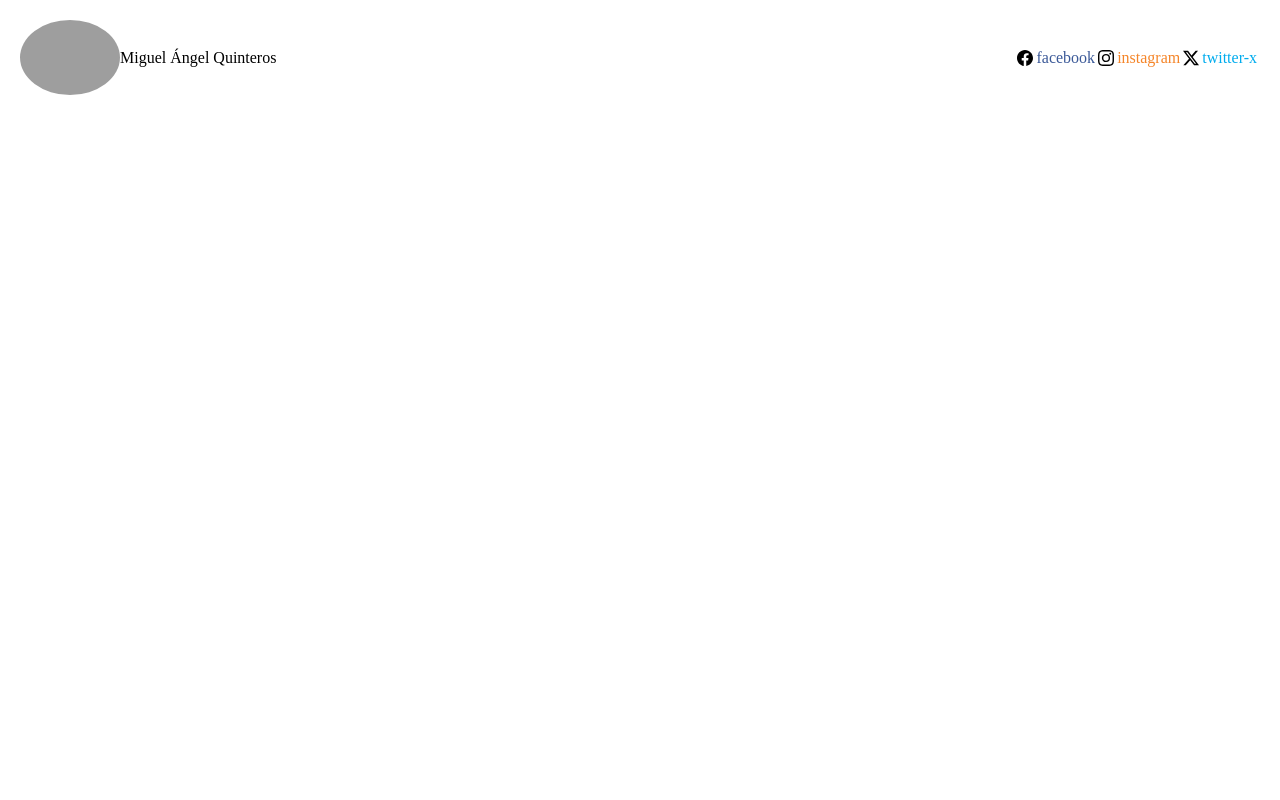
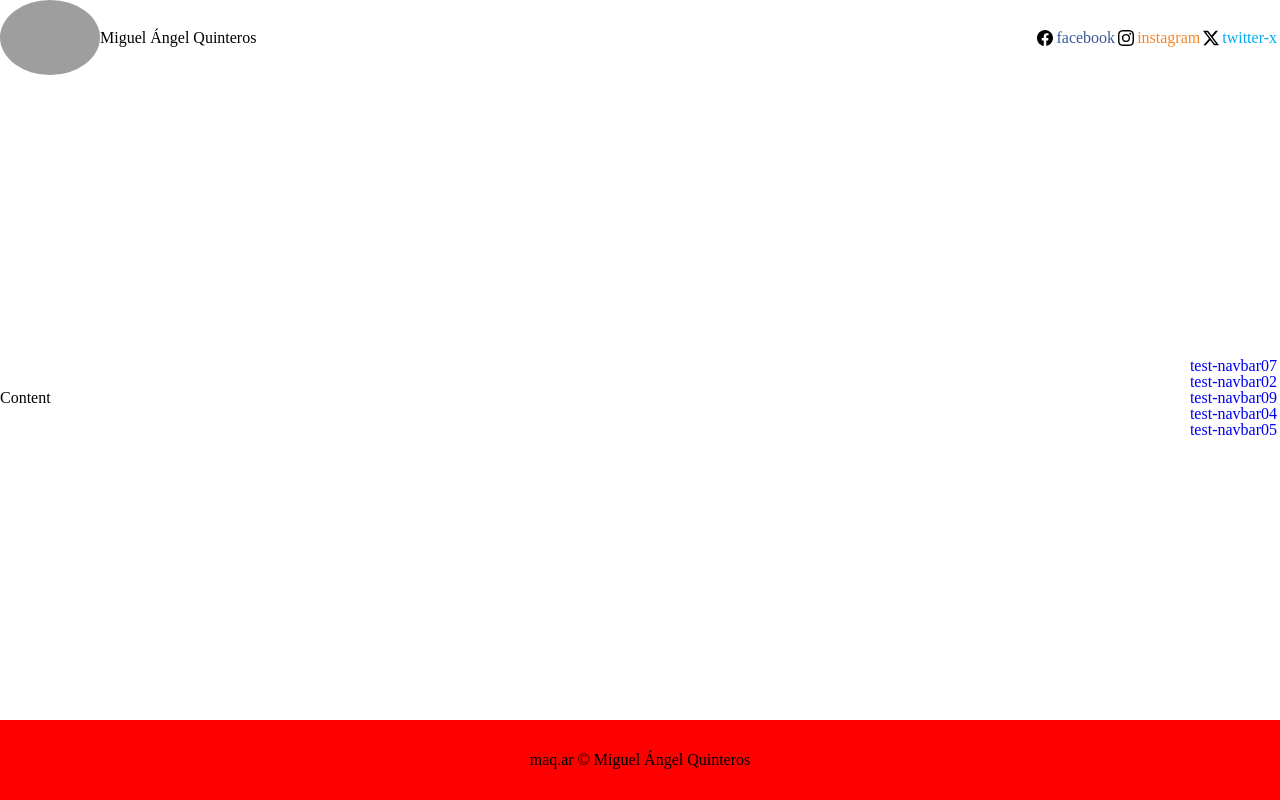
Before and after one commit to maq-miguel-quinteros/maq.ar, a React (Vite) app: page / in a window 1280 px wide. Built offline with nearby package versions, Linux system fonts and the light colour scheme; grey boxes are pictures that could not be loaded.

Commit message:
create footer

```diff
--- a/src/GlobalStyle.jsx
+++ b/src/GlobalStyle.jsx
@@ -1,9 +1,6 @@
 import {createGlobalStyle} from 'styled-components';
 
 export const GlobalStyle = createGlobalStyle `
-    body {
-        padding: 20px;
-    }
     a {
         text-decoration: none;
     }
--- a/src/components/atoms/Anchor.jsx
+++ b/src/components/atoms/Anchor.jsx
@@ -27,7 +27,6 @@ const AStyled = styled.a `
 `;
 
 export const Anchor = ({variant ,href, text}) => {
-    console.log(variant)
 
     return (
         <>
--- /dev/null
+++ b/src/components/molecules/Footer.jsx
@@ -0,0 +1,22 @@
+import styled from 'styled-components';
+
+const FooterStyled = styled.footer `
+    display: flex;
+    align-items: center;
+    justify-content: center;
+
+    background-color: red;
+    width: 100%;
+    height: 10vh;
+
+/*     position: fixed;
+    bottom: 0; */
+`;
+
+export const Footer = ({cd}) => {
+    return (
+        <FooterStyled>
+            <span>maq.ar © Miguel Ángel Quinteros</span>
+        </FooterStyled>
+    )
+}
--- a/src/components/molecules/NavBar.jsx
+++ b/src/components/molecules/NavBar.jsx
@@ -1,17 +1,35 @@
+import styled from 'styled-components';
 
 import { Anchor } from "../atoms/Anchor";
 
-export const NavBar = ({cd}) => {
+/* const DivStyled = styled.div`
+    width: 25%;
+    display: flex;
+    justify-content: flex-end;
+`; */
+
+const NavStyled = styled.nav`
+    display: flex;
+    flex-direction: column;
+`;
+
+export const NavBar = ({ cd }) => {
 
     return (
-        <nav>
+        /* <DivStyled> */
+        <NavStyled>
             {cd.map((data) => {
-                <Anchor
-                    key={data.href}
-                    href={data.href}
-                    text={data.text}
-                    variant={data.variant} />
-            })}
-        </nav>
+                return (
+                    <Anchor
+                        key={data.text}
+                        href={data.href}
+                        text={data.text}
+                        variant={data.variant} />
+                )
+            }
+            )}
+        </NavStyled>
+        /* </DivStyled> */
+
     );
 }
--- a/src/components/templates/Default.jsx
+++ b/src/components/templates/Default.jsx
@@ -1,13 +1,32 @@
+import styled from 'styled-components';
+
 import { NavBar } from "../molecules/NavBar";
 import { Header } from "../organism/Header";
+import { Footer } from '../molecules/Footer';
 
+const DefaultStyled = styled.div`
+    height: 100vh;
+    display: flex;
+    flex-direction: column;
+    justify-content: space-between;
+`;
+
+const DivStyled = styled.div `
+    display: flex;
+    justify-content: space-between;
+    align-items: center;
+`;
 
 export const Default = ({cd}) => {
 
     return (
-        <>
+        <DefaultStyled>
             <Header cd={cd.header} />
-            <NavBar cd={cd.navbar} />
-        </>
+            <DivStyled>
+                <section>Content</section>
+                <NavBar cd={cd.navbar} />
+            </DivStyled>
+            <Footer />
+        </DefaultStyled>
     );
 }
--- a/src/pages/DB.json
+++ b/src/pages/DB.json
@@ -30,7 +30,7 @@
     "navbar": [
         {
             "href": "#",
-            "text": "test-navbar01",
+            "text": "test-navbar07",
             "variant": "navbar"
         },
         {
@@ -40,7 +40,7 @@
         },
         {
             "href": "#",
-            "text": "test-navbar03",
+            "text": "test-navbar09",
             "variant": "navbar"
         },
         {
```
